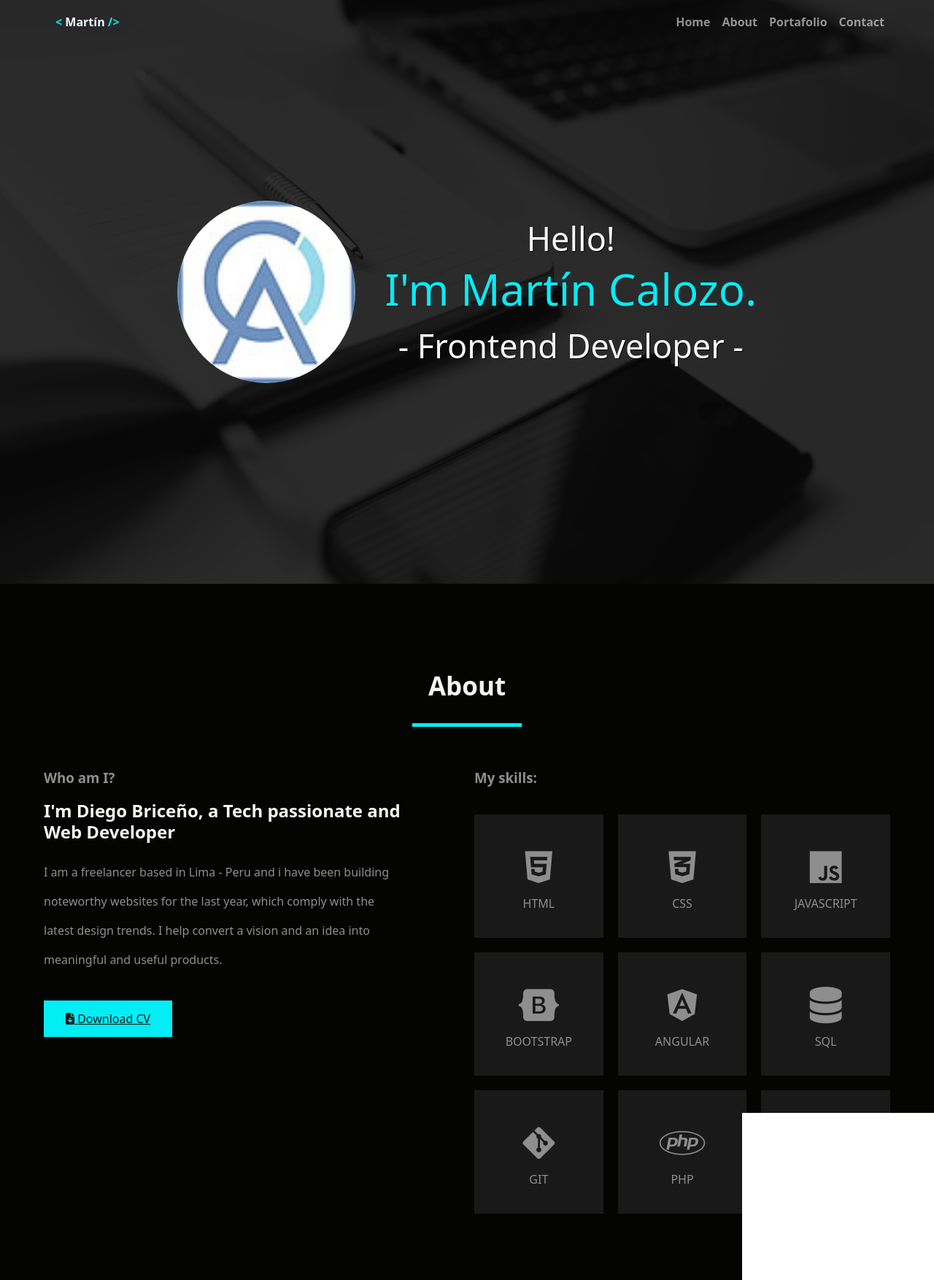
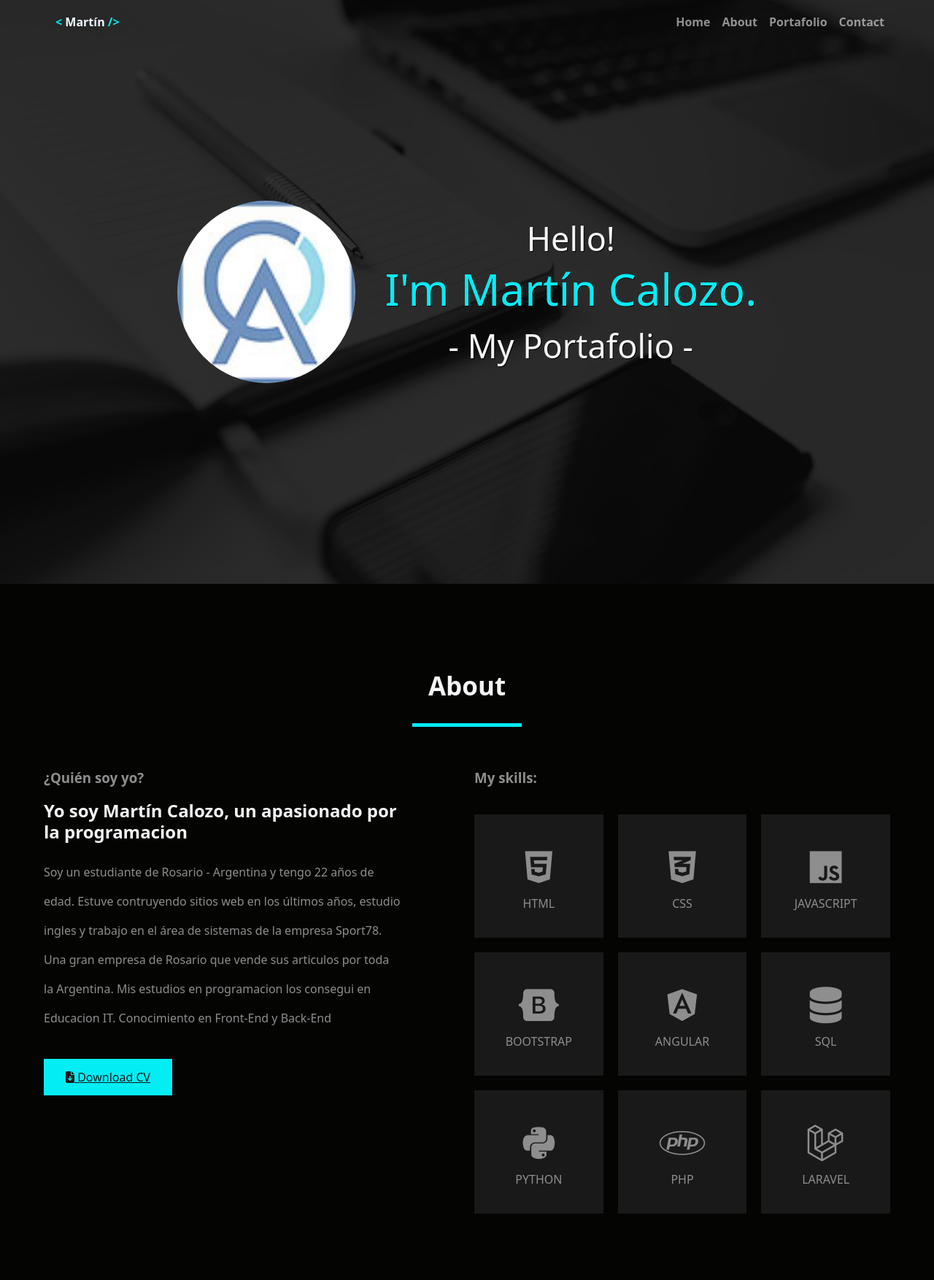
Before and after one commit to 14Tincho/Portafolio, a PHP site: page / in a window 1280 px wide. Shown: the top 1754 px of the page at 73% size. Run offline with PHP 8.4, Linux system fonts and the light colour scheme; some libraries are stand-ins or nearby versions.

Commit message:
Corrigiendo algunos textos

```diff
--- a/about.php
+++ b/about.php
@@ -4,15 +4,15 @@
         <div class="section-underline"></div>
         <div class="about-grid">
             <div class="about-description">
-                <h3>Who am I?</h3>
-                <h2>I'm Diego Briceño, a Tech passionate and Web Developer</h2>
+                <h3>¿Quién soy yo?</h3>
+                <h2>Yo soy Martín Calozo, un apasionado por la programacion</h2>
                 <p>
-                    I am a freelancer based in Lima - Peru and i have been building
-                    noteworthy websites for the last year, which comply with the
-                    latest design trends. I help convert a vision and an idea into
-                    meaningful and useful products.
+                    Soy un estudiante de Rosario - Argentina y tengo 22 años de edad. Estuve contruyendo sitios web en los últimos años,
+                    estudio ingles y trabajo en el área de sistemas de la empresa Sport78. Una gran empresa de Rosario
+                    que vende sus articulos por toda la Argentina. Mis estudios en programacion los consegui en Educacion IT.
+                    Conocimiento en Front-End y Back-End
                 </p>
-                <a class="button-cta" href="./assets/Diego Briceno.pdf" download="Diego Briceño CV" target="_blank" rel="noopener noreferrer" data-sr-id="14" style="visibility: visible; opacity: 1; transition: opacity 0.6s cubic-bezier(0.5, 0, 0, 1) 0.55s;">
+                <a class="button-cta" href="./assets/C.V.Martín Calozo.pdf" download="Martin Calozo CV" target="_blank" rel="noopener noreferrer" data-sr-id="14" style="visibility: visible; opacity: 1; transition: opacity 0.6s cubic-bezier(0.5, 0, 0, 1) 0.55s;">
                     <i class="fas fa-file-download" aria-hidden="true"></i> Download CV
                 </a>
             </div>
@@ -45,8 +45,8 @@
                     <div class="skill-name">SQL</div>
                 </div>
                 <div class="skill-item">
-                    <i class="fab fa-git-alt" aria-hidden="true"></i>
-                    <div class="skill-name">GIT</div>
+                    <i class="fab fa-python" aria-hidden="true"></i>
+                    <div class="skill-name">PYTHON</div>
                 </div>
                 <div class="skill-item">
                     <i class="fab fa-php" aria-hidden="true"></i>
--- a/contact.php
+++ b/contact.php
@@ -8,37 +8,37 @@
           Feel free to contact me!
         </h3>
         <div class="contact-grid">
-          <a class="link-contacto" href="tel:+51-952369305">
+          <a class="link-contacto" href="tel:+341 6402258">
             <div class="contact-item">
               <i class="fas fa-phone-alt" aria-hidden="true"></i>
               <p>Phone Me</p>
             </div>
           </a>
-          <a class="link-contacto" href="mailto:diegobricep@gmail.com" target="_blank" rel="noopener noreferrer">
+          <a class="link-contacto" href="mailto:martincalozo@gmail.com" target="_blank" rel="noopener noreferrer">
             <div class="contact-item">
               <i class="fas fa-paper-plane" aria-hidden="true"></i>
               <p>Mail Me</p>
             </div>
           </a>
-          <a class="link-contacto" href="https://wa.me/51952369305?text=Hi%20Diego,%20I%20would%20like%20to%20talk%20about%20a%20project" class="whatsapp" target="_blank" rel="noopener noreferrer">
+          <a class="link-contacto" href="https://www.facebook.com/mcalozo/" class="whatsapp" target="_blank" rel="noopener noreferrer">
             <div class="contact-item">
-              <i class="fab fa-whatsapp" aria-hidden="true"></i>
-              <p>Text Me</p>
+              <i class="fab fa-facebook" aria-hidden="true"></i>
+              <p>Follow Me</p>
             </div>
           </a>
-          <a class="link-contacto" href="https://github.com/diegobrice" target="_blank" rel="noopener noreferrer">
+          <a class="link-contacto" href="https://github.com/14Tincho" target="_blank" rel="noopener noreferrer">
             <div class="contact-item">
               <i class="fab fa-github" aria-hidden="true"></i>
               <p>Follow Me</p>
             </div>
           </a>
-          <a class="link-contacto" href="https://twitter.com/diegobrice" target="_blank" rel="noopener noreferrer">
+          <a class="link-contacto" href="https://twitter.com/tinchocalozo" target="_blank" rel="noopener noreferrer">
             <div class="contact-item">
               <i class="fab fa-twitter" aria-hidden="true"></i>
               <p>Follow Me</p>
             </div>
           </a>
-          <a class="link-contacto" href="https://www.linkedin.com/in/diegobrice/" target="_blank" rel="noopener noreferrer">
+          <a class="link-contacto" href="https://www.linkedin.com/in/martin-calozo-92a9821a2/" target="_blank" rel="noopener noreferrer">
             <div class="contact-item">
               <i class="fab fa-linkedin-in" aria-hidden="true"></i>
               <p>Contact Me</p>
--- a/footer.php
+++ b/footer.php
@@ -1,7 +1,7 @@
 <footer class="footer">
     <div class="container">
             <p>
-            Copyright © 2020. <a href="#home">@MartínCalozo</a> <br>
+            Copyright © 2021. <a href="#home">@MartínCalozo</a> <br>
             All Rights Reserved
             </p>
     </div>
--- a/home.php
+++ b/home.php
@@ -4,6 +4,6 @@
     <div class="home-description">
         <span class="home-title-primary">Hello!</span>
         <h1 class="home-title">I'm Martín Calozo.</h1>
-        <span class="home-title-secondary">- Frontend Developer -</span>
+        <span class="home-title-secondary">- My Portafolio -</span>
     </div>
 </section>
```
Also changed, not shown: 1 other file.
